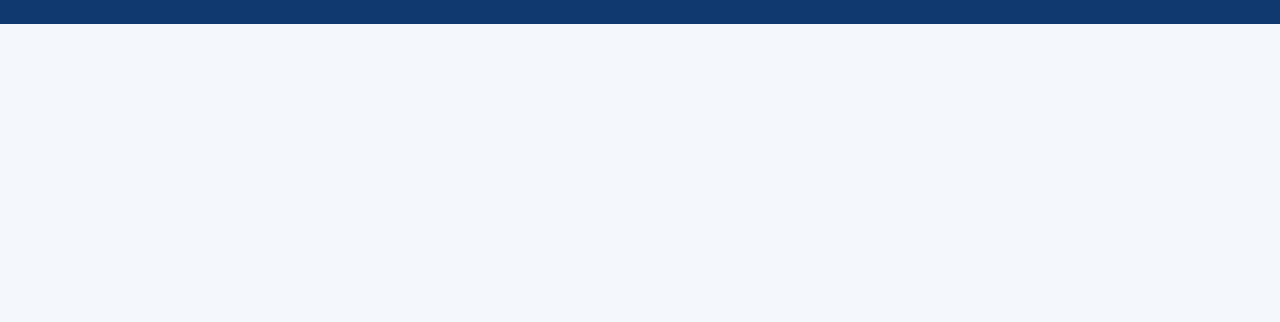
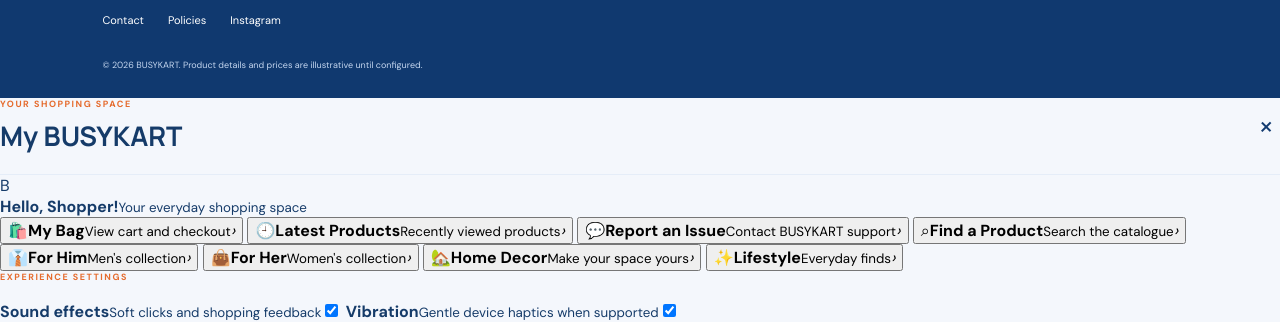
Before and after one commit to shazzmalik230/Vendora-store, a plain HTML site: page index.html in a window 1280 px wide. Shown: the part 2464-2786 px from the top of the page. Before the commit the page ends 2488 px from the top, so only its background shows below. Drawn offline with nearby package versions, Linux system fonts and the light colour scheme; no server answers.

Commit message:
Update index.html

```diff
--- a/index.html
+++ b/index.html
@@ -24,6 +24,7 @@
     <div class="header-actions">
       <button class="icon-btn" id="search-toggle" aria-label="Search">⌕</button>
       <button class="icon-btn cart-trigger" id="cart-open" aria-label="Open cart">Bag <span id="cart-count">0</span></button>
+      <button class="icon-btn profile-trigger" id="profile-open" aria-label="Open my BUSYKART">☻</button>
       <button class="menu-btn" id="menu-toggle" aria-label="Open menu">☰</button>
     </div>
   </header>
@@ -69,7 +70,7 @@
 
     <section class="section shop-section" id="shop">
       <div class="section-heading shop-heading"><div><p class="eyebrow">THE CURRENT LINE-UP</p><h2>Worth a closer look.</h2><p class="subheading">Discover the products making it into our edit.</p></div>
-        <div class="shop-controls"><label class="sr-only" for="category-filter">Filter category</label><select id="category-filter"><option value="All">All products</option><option>Men</option><option>Women</option><option>Trending</option><option>Lifestyle</option></select>
+        <div class="shop-controls"><label class="sr-only" for="category-filter">Filter category</label><select id="category-filter"><option value="All">All products</option><option>Men</option><option>Women</option><option>Trending</option><option>Home Decor</option><option>Lifestyle</option></select>
         <label class="sr-only" for="sort-filter">Sort products</label><select id="sort-filter"><option value="featured">Featured</option><option value="low">Price: low to high</option><option value="high">Price: high to low</option></select></div>
       </div>
       <div class="product-grid" id="product-grid"></div>
@@ -91,6 +92,26 @@
     <div class="drawer-head"><div><p class="eyebrow">YOUR SELECTION</p><h2>Your bag <span id="drawer-count">(0)</span></h2></div><button class="close-btn" id="cart-close" aria-label="Close cart">×</button></div>
     <div class="cart-items" id="cart-items"></div>
     <div class="cart-footer"><div class="subtotal"><span>Subtotal</span><strong id="cart-subtotal">₹0</strong></div><p class="cart-note">Shipping, taxes and final availability are confirmed by the supplier.</p><button class="btn btn-dark btn-full" id="checkout-btn">Continue to order ↗</button><p class="tiny-note">Affiliate items open the partner website and are not checked out here.</p></div>
+  </aside>
+
+  <aside class="profile-drawer" id="profile-drawer" aria-label="My BUSYKART" aria-hidden="true">
+    <div class="drawer-head"><div><p class="eyebrow">YOUR SHOPPING SPACE</p><h2>My BUSYKART</h2></div><button class="close-btn" id="profile-close" aria-label="Close profile">×</button></div>
+    <div class="profile-welcome"><div class="profile-avatar">B</div><div><strong>Hello, Shopper!</strong><small>Your everyday shopping space</small></div></div>
+    <nav class="profile-links" aria-label="Shopping shortcuts">
+      <button data-profile-action="bag"><span>🛍️</span><span><b>My Bag</b><small>View cart and checkout</small></span><i>›</i></button>
+      <button data-profile-action="recent"><span>🕘</span><span><b>Latest Products</b><small>Recently viewed products</small></span><i>›</i></button>
+      <button data-profile-action="issue"><span>💬</span><span><b>Report an Issue</b><small>Contact BUSYKART support</small></span><i>›</i></button>
+      <button data-profile-action="find"><span>⌕</span><span><b>Find a Product</b><small>Search the catalogue</small></span><i>›</i></button>
+      <button data-profile-category="Men"><span>👔</span><span><b>For Him</b><small>Men's collection</small></span><i>›</i></button>
+      <button data-profile-category="Women"><span>👜</span><span><b>For Her</b><small>Women's collection</small></span><i>›</i></button>
+      <button data-profile-category="Home Decor"><span>🏡</span><span><b>Home Decor</b><small>Make your space yours</small></span><i>›</i></button>
+      <button data-profile-category="Lifestyle"><span>✨</span><span><b>Lifestyle</b><small>Everyday finds</small></span><i>›</i></button>
+    </nav>
+    <div class="profile-preferences">
+      <p class="eyebrow">EXPERIENCE SETTINGS</p>
+      <label><span><b>Sound effects</b><small>Soft clicks and shopping feedback</small></span><input type="checkbox" id="sound-toggle" checked><i></i></label>
+      <label><span><b>Vibration</b><small>Gentle device haptics when supported</small></span><input type="checkbox" id="vibration-toggle" checked><i></i></label>
+    </div>
   </aside>
 
   <dialog class="product-modal" id="product-modal"><button class="close-btn modal-close" id="modal-close" aria-label="Close">×</button><div id="modal-content"></div></dialog>
```
